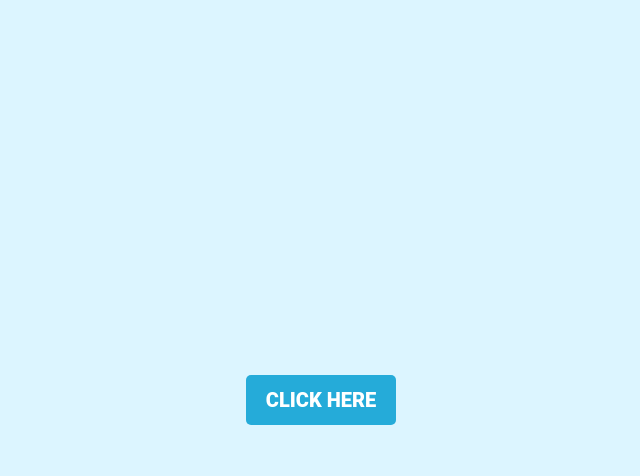
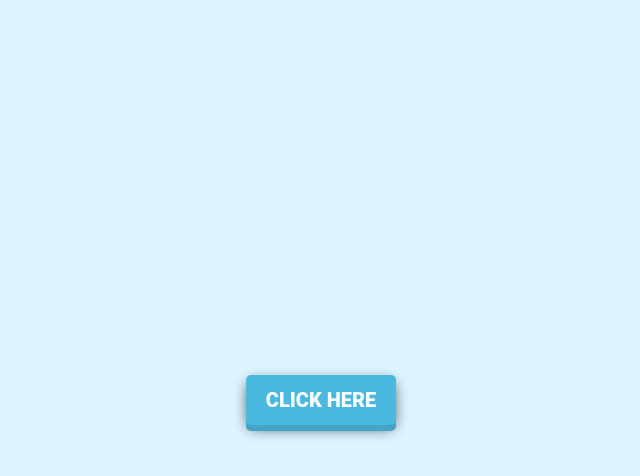
Before and after one commit to FairlyTales/CSS_Animations, a plain HTML site: page 3d_button_animation/index.html in a window 1280 px wide. Both pictures are taken after a click on the button "CLICK HERE". Shown: the whole page, without its empty margins (319-959 px from the left). Drawn offline with Linux system fonts and the light colour scheme.

Commit message:
3D button animation

```diff
--- a/3d_button_animation/style.css
+++ b/3d_button_animation/style.css
@@ -33,4 +33,19 @@ body {
   padding: 5px;
   text-transform: uppercase;
   width: 150px;
+
+  box-shadow: 0 6px 0 var(--primary-dark), 0 5px 15px -3px black;
+
+  transition: opacity .2s ease-in-out, transform .2s ease-in-out, box-shadow .2s ease-in-out;
 }
+
+.button:hover,
+.button:focus {
+  opacity: .8;
+  outline: 0;
+}
+
+.button:active {
+  box-shadow: none;
+  transform: translateY(6px);
+}
```
